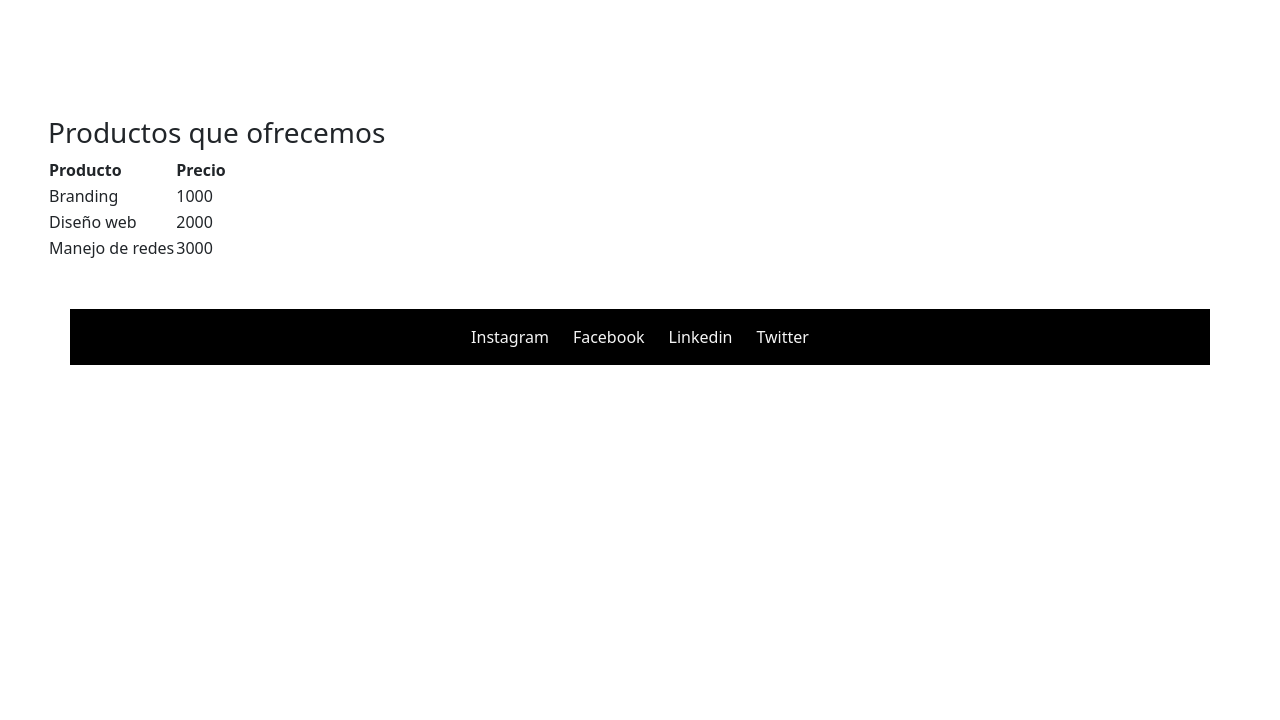
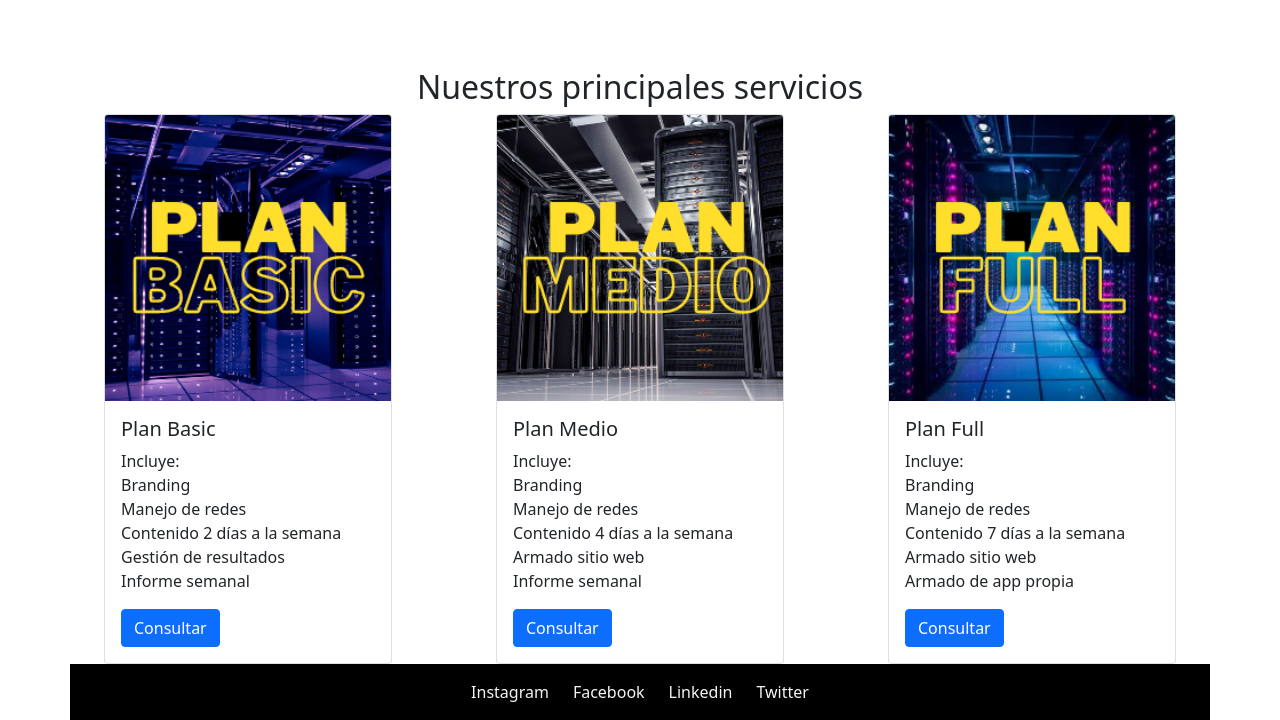
Before and after one commit to MarianoQF/sassnumero2, a website: page pages/sobrenos.html in a window 1280 px wide. Shown: the part 1267-1987 px from the top of the page. Before the commit the page ends 1632 px from the top, so only its background shows below. Drawn offline with nearby package versions, Linux system fonts and the light colour scheme.

Commit message:
agregado de cards al html sobre nos

```diff
--- a/pages/sobrenos.html
+++ b/pages/sobrenos.html
@@ -53,29 +53,37 @@
         <img class="p-5" src="../imagenes/imgdisuno.png" alt="imagen estrechando manos" >
       </section>
 
-      <section class="p-5">
-        <h3>Productos que ofrecemos</h3>
-        <table>
-            <tr>
-                <th>Producto</th>
-                <th>Precio</th>
-            </tr>
+      <div class="d-flex align-items-center justify-content-center p-20px">
+          <h2>Nuestros principales servicios</h2>
+      </div>
 
-            <tr>
-                <td>Branding</td>
-                <td>1000</td>
-            </tr>
+      <section class="cards-planes p-7 d-flex align-items-center justify-content-evenly">
+        <div class="card" style="width: 18rem;">
+          <img src="../imagenes/plan-basic.png" class="card-img-top" alt="...">
+          <div class="card-body">
+            <h5 class="card-title">Plan Basic</h5>
+            <p class="card-text">Incluye: <br>Branding<br>Manejo de redes<br> Contenido 2 días a la semana<br>Gestión de resultados<br>Informe semanal</p>
+            <a href="#" class="btn btn-primary">Consultar</a>
+            </div>
+        </div>
 
-            <tr>
-                <td>Diseño web</td>
-                <td>2000</td>
-            </tr>
+        <div class="card" style="width: 18rem;">
+          <img src="../imagenes/plan-medio.png" class="card-img-top" alt="...">
+          <div class="card-body">
+            <h5 class="card-title">Plan Medio</h5>
+            <p class="card-text">Incluye: <br>Branding<br>Manejo de redes<br> Contenido 4 días a la semana<br>Armado sitio web<br>Informe semanal</p>
+            <a href="#" class="btn btn-primary">Consultar</a>
+          </div>
+        </div>
 
-            <tr>
-                <td>Manejo de redes</td>
-                <td>3000</td>
-            </tr>
-        </table>
+        <div class="card" style="width: 18rem;">
+          <img src="../imagenes/plan-full.png" class="card-img-top" alt="...">
+          <div class="card-body">
+            <h5 class="card-title">Plan Full</h5>
+            <p class="card-text">Incluye: <br>Branding<br>Manejo de redes<br> Contenido 7 días a la semana<br>Armado sitio web<br>Armado de app propia</p>
+            <a href="#" class="btn btn-primary">Consultar</a>
+          </div>
+        </div>
       </section>
     </main>
 
```
Also changed, not shown: imagenes/plan-basic.png (added), imagenes/plan-full.png (added), imagenes/plan-medio.png (added).
